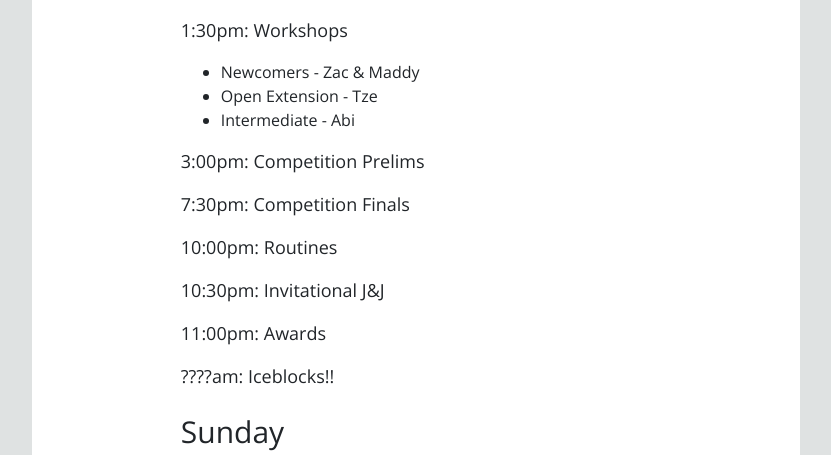
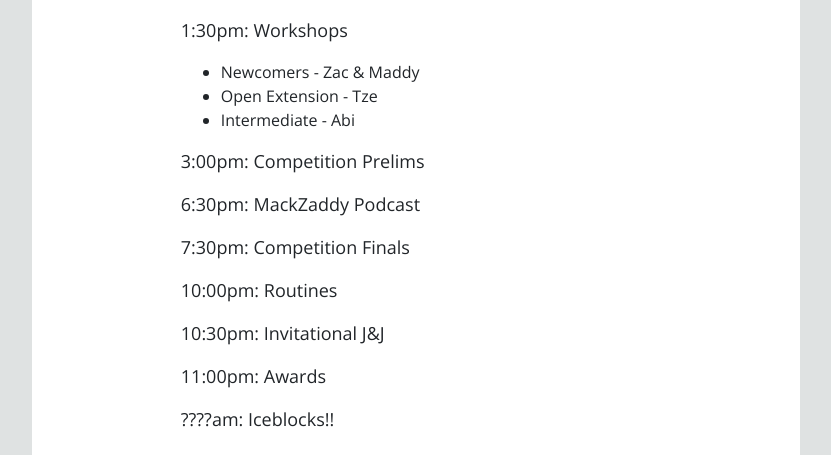
Before and after one commit to cherise-tan/swingvasion, a Node server app: page /schedule in a window 1280 px wide. Shown: the part 2558-3013 px from the top of the page, without its empty margins (224-1055 px from the left). Run offline with Node 20, Linux system fonts and the light colour scheme.

Commit message:
Add MackZaddy to schedule

```diff
--- a/views/schedule.ejs
+++ b/views/schedule.ejs
@@ -80,9 +80,7 @@
             <h3 class="p-0 mt-4">Friday</h3>
             <p>3:00pm - 6:00pm: Brad's Competitensive</p>
             <p>7:00pm: Newcomer Welcome Workshop - Raechel & Shanon</p>
-            <p>
-              8:00pm: Welcome Workshop - Open Level - Zac & Maddy
-            </p>
+            <p>8:00pm: Welcome Workshop - Open Level - Zac & Maddy</p>
             <p>10:00pm: Lucky Switched</p>
             <p>11:00pm: Pro Show</p>
 
@@ -107,6 +105,7 @@
               <li>Intermediate - Abi</li>
             </ul>
             <p>3:00pm: Competition Prelims</p>
+            <p>6:30pm: MackZaddy Podcast</p>
             <p>7:30pm: Competition Finals</p>
             <p>10:00pm: Routines</p>
             <p>10:30pm: Invitational J&J</p>
```
